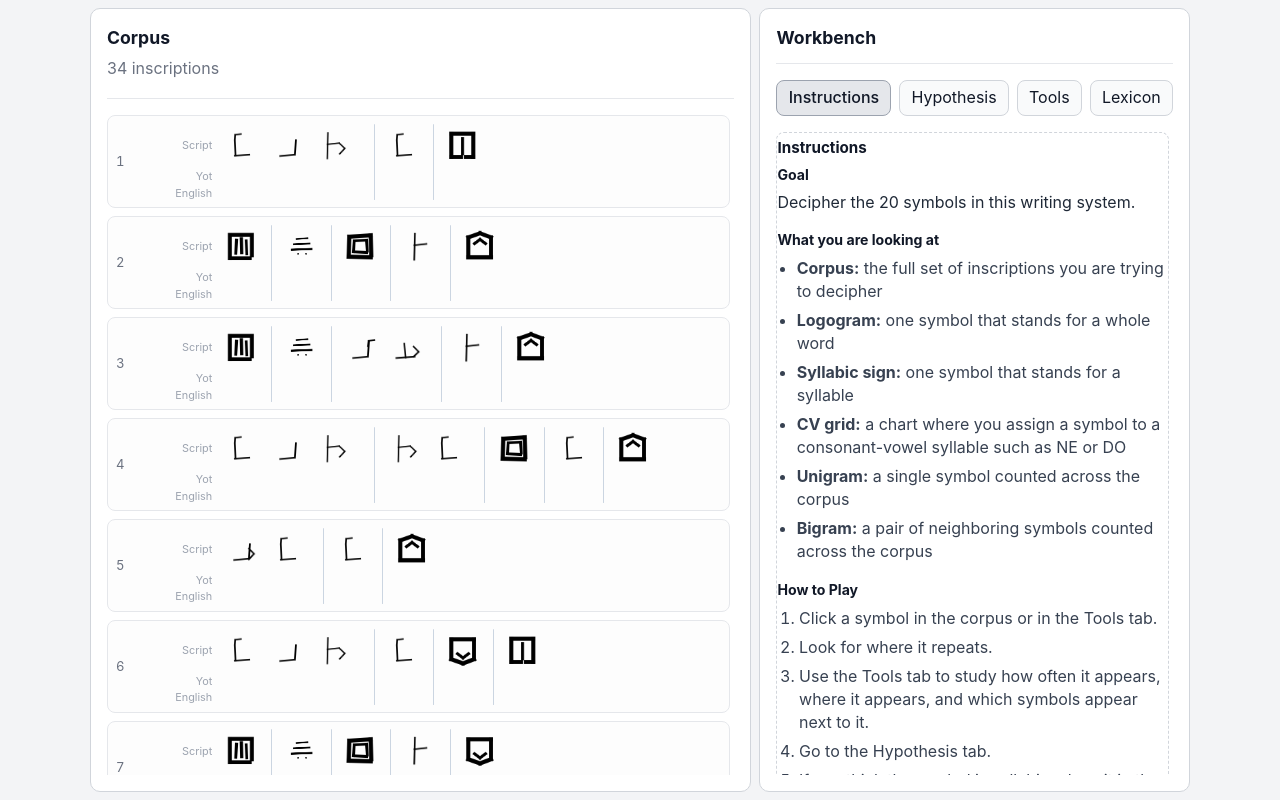
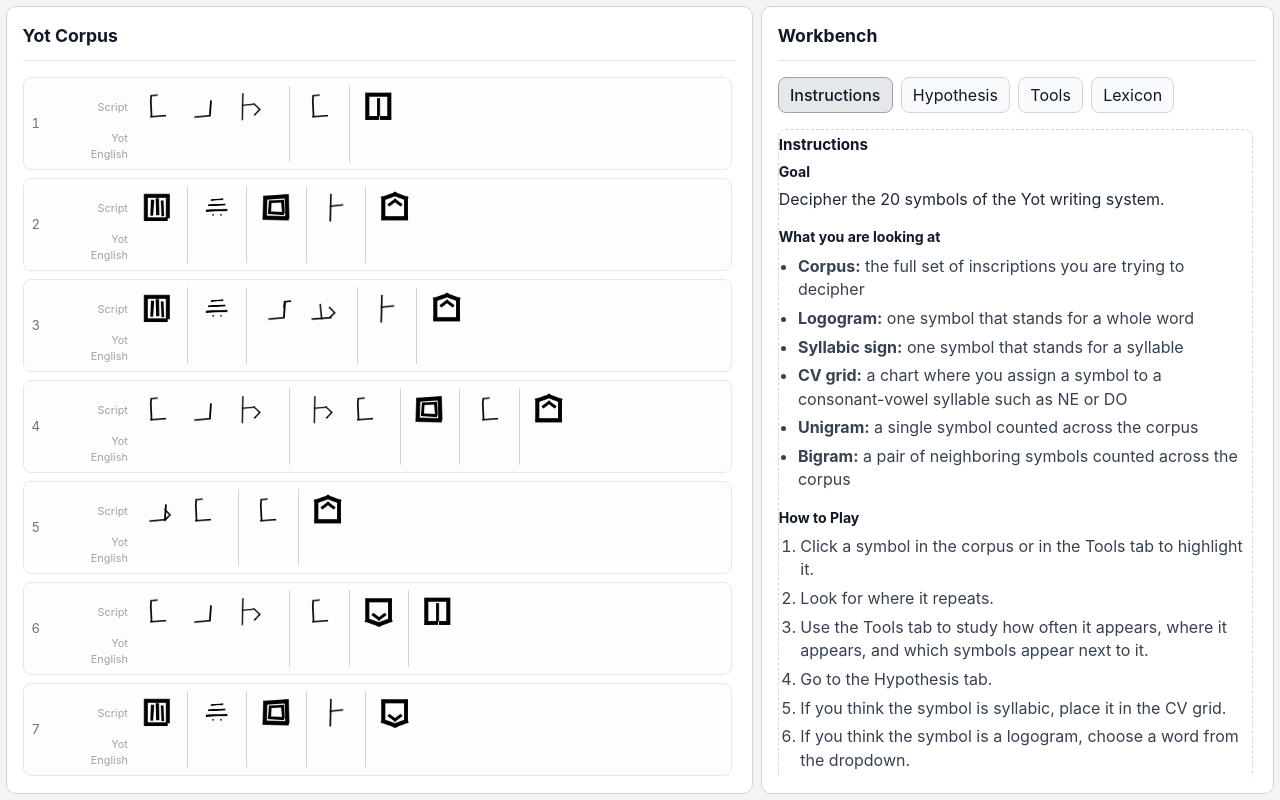
Before and after one commit to joshkalk/DecipherAlpha, a website built with Vite: page index.html in a window 1280 px wide. Built offline with nearby package versions, Linux system fonts and the light colour scheme.

Commit message:
Final cleanup of left and right panes

```diff
--- a/src/render.ts
+++ b/src/render.ts
@@ -165,7 +165,7 @@ function renderLexicon(): string {
   `;
 }
 
-// Extract all unique signs from corpus, sorted alphabetically
+// Extract all unique signs from corpus in first-appearance order.
 function getAllSigns(): string[] {
   const signs = new Set<string>();
   corpus.forEach((inscription) => {
@@ -175,7 +175,7 @@ function getAllSigns(): string[] {
       });
     });
   });
-  return Array.from(signs).sort();
+  return Array.from(signs);
 }
 
 // Get all signs as a flat stream for an inscription
@@ -433,7 +433,7 @@ function renderInstructions(): string {
 
       <div class="instructions-section">
         <h4>Goal</h4>
-        <p>Decipher the 20 symbols in this writing system.</p>
+        <p>Decipher the 20 symbols of the Yot writing system.</p>
       </div>
 
       <div class="instructions-section">
@@ -451,7 +451,7 @@ function renderInstructions(): string {
       <div class="instructions-section">
         <h4>How to Play</h4>
         <ol class="instructions-list instructions-list-numbered">
-          <li>Click a symbol in the corpus or in the Tools tab.</li>
+          <li>Click a symbol in the corpus or in the Tools tab to highlight it.</li>
           <li>Look for where it repeats.</li>
           <li>Use the Tools tab to study how often it appears, where it appears, and which symbols appear next to it.</li>
           <li>Go to the Hypothesis tab.</li>
@@ -465,6 +465,7 @@ function renderInstructions(): string {
       <div class="instructions-section">
         <h4>Useful reminders</h4>
         <ul class="instructions-list">
+          <li>Vertical lines separate words in the corpus</li>
           <li>This script mixes logograms and syllabic signs</li>
           <li>Not every word in the lexicon is used in the corpus</li>
           <li>You can change your guesses at any time</li>
@@ -581,8 +582,7 @@ function renderCorpusHeader(correctCount: number): string {
   return `
     <header class="pane-header pane-header-corpus">
       <div class="pane-header-copy">
-        <h1 id="corpus-heading">Corpus</h1>
-        <p class="muted">${corpus.length} inscriptions</p>
+        <h1 id="corpus-heading">Yot Corpus</h1>
       </div>
       <div class="corpus-banner"${bannerText ? "" : ' aria-hidden="true"'}>
         ${bannerText}
--- a/src/styles.css
+++ b/src/styles.css
@@ -21,16 +21,16 @@ body {
 
 #app {
   height: 100vh;
-  padding: 0.5rem;
+  padding: 0.35rem;
   overflow: hidden;
 }
 
 .app-shell {
-  max-width: 1100px;
+  max-width: 1360px;
   height: 100%;
   margin: 0 auto;
   display: grid;
-  grid-template-columns: 2.8fr 1fr;
+  grid-template-columns: 1.6fr 1.1fr;
   gap: 0.5rem;
   min-height: 0;
 }
```
